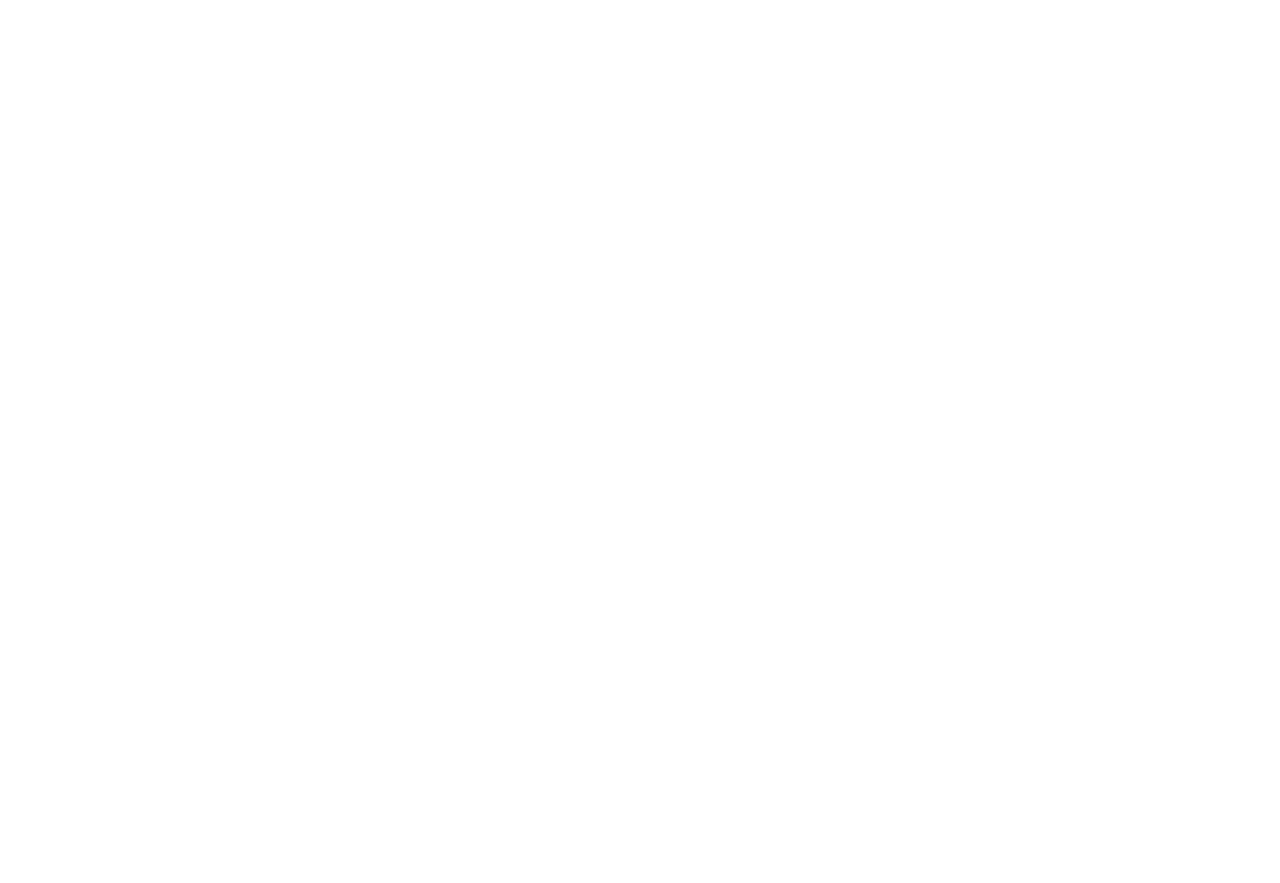
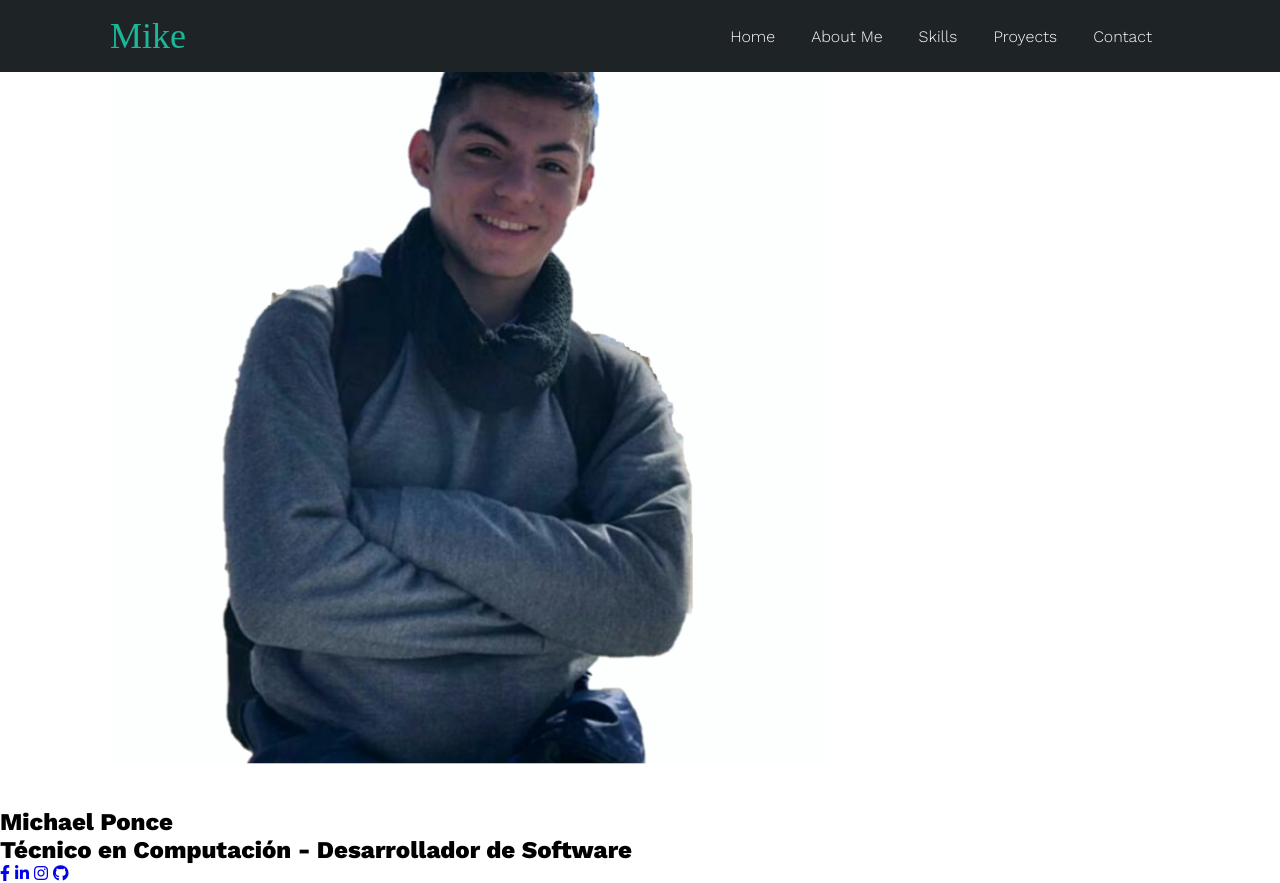
Before and after one commit to MichaelPonceRodriguez/Portfolio-FrontEnd, a plain HTML site: page index.html in a window 1280 px wide. Before the commit the page ends 800 px from the top, so only its background shows below. Drawn offline with nearby package versions, Linux system fonts and the light colour scheme; a web font is replaced by a local one.

Commit message:
elements

```diff
--- a/index.html
+++ b/index.html
@@ -4,9 +4,46 @@
     <meta charset="UTF-8">
     <meta http-equiv="X-UA-Compatible" content="IE=edge">
     <meta name="viewport" content="width=device-width, initial-scale=1.0">
-    <title>Document</title>
+    <title>Portfolio</title>
+    <link rel="stylesheet" href="/styles/style.css">
+    <link rel="stylesheet" href="https://cdnjs.cloudflare.com/ajax/libs/font-awesome/6.3.0/css/all.min.css" integrity="sha512-SzlrxWUlpfuzQ+pcUCosxcglQRNAq/DZjVsC0lE40xsADsfeQoEypE+enwcOiGjk/bSuGGKHEyjSoQ1zVisanQ==" crossorigin="anonymous" referrerpolicy="no-referrer" />
 </head>
 <body>
-
+    <!--Menu header-->
+    <div class="conteiner-header">
+        <header>
+            <div class="logo">
+                <a href="#">Mike</a>
+            </div>
+            <nav id="nav">
+                <ul>
+                    <li><a href="#home">Home</a></li>
+                    <li><a href="#aboutme">About Me</a></li>
+                    <li><a href="#skills">Skills</a></li>
+                    <li><a href="#proyects">Proyects</a></li>
+                    <li><a href="#contact">Contact</a></li>
+                </ul>
+            </nav>
+            <div class="nav-responsive">
+                <i class="fa-solid fa-bars"></i>
+            </div>
+        </header>
+    </div>
+    <!--seccion start-->
+    <section id="start" class="start">
+        <div class="conteiner-banner">
+            <div class="conteiner-img">
+                <img src="img/yo.png" alt="Me">
+            </div>
+            <h1>Michael Ponce</h1>
+            <h2>Técnico en Computación - Desarrollador de Software</h2>
+            <div class="redes">
+                <a href="#"><i class="fa-brands fa-facebook-f"></i></a>
+                <a href="#"><i class="fa-brands fa-linkedin-in"></i></a>
+                <a href="#"><i class="fa-brands fa-instagram"></i></a>
+                <a href="#"><i class="fa-brands fa-github"></i></a>
+            </div>
+        </div>
+    </section>
 </body>
 </html>
--- a/styles/style.css
+++ b/styles/style.css
@@ -0,0 +1,57 @@
+@import url('https://fonts.googleapis.com/css2?family=Tilt+Neon&family=Work+Sans:wght@100;200;300;600;800&display=swap');
+
+*{
+    box-sizing: border-box;
+    font-family: 'Work Sans';
+    margin: 0;
+    padding: 0;
+}
+
+html{
+    scroll-behavior: smooth;
+}
+.conteiner-header{
+    background: #1e2326;
+    position: fixed;
+    width: 100%;
+    top: 0;
+    left: 0;
+    z-index: 99;
+}
+.conteiner-header header{
+    max-width: 1100px;
+    margin: auto;
+    display: flex;
+    justify-content: space-between;
+    align-items: center;
+    padding: 15px 20px;
+}
+.conteiner-header header .logo a{
+    font-family: 'Tilt Neon';
+    font-size: 36px;
+    color: #1CB698;
+    text-decoration: none;
+}
+.conteiner-header header ul{
+    display: flex;
+    list-style: none;
+}
+.conteiner-header header nav ul li a{
+    text-align: none;
+    color: #fff;
+    margin: 0 15px;
+    padding: 3px;
+    transition: 1s;
+    text-decoration: none;
+}
+.conteiner-header header nav ul li a:hover{
+    color: #1CB698;
+}
+.nav-responsive{
+    background-color: #1CB698;
+    color: #fff;
+    padding: 5px 10px;
+    border-radius: 5px;
+    cursor: pointer;
+    display: none;
+}
```
Also changed, not shown: img/yo.png (added).
